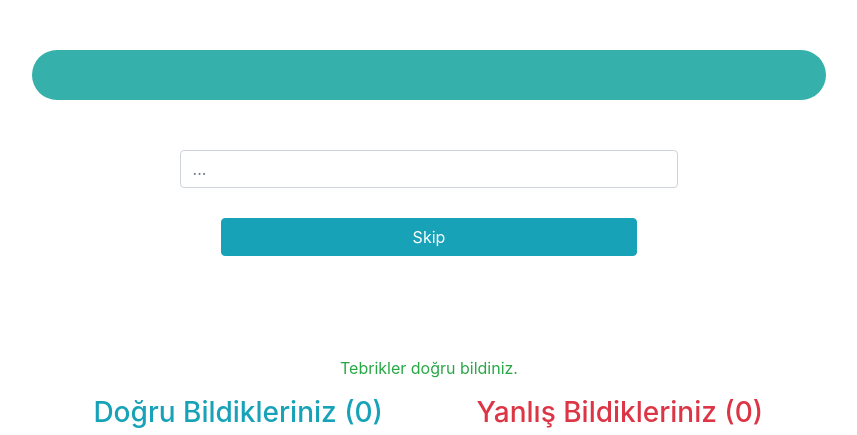
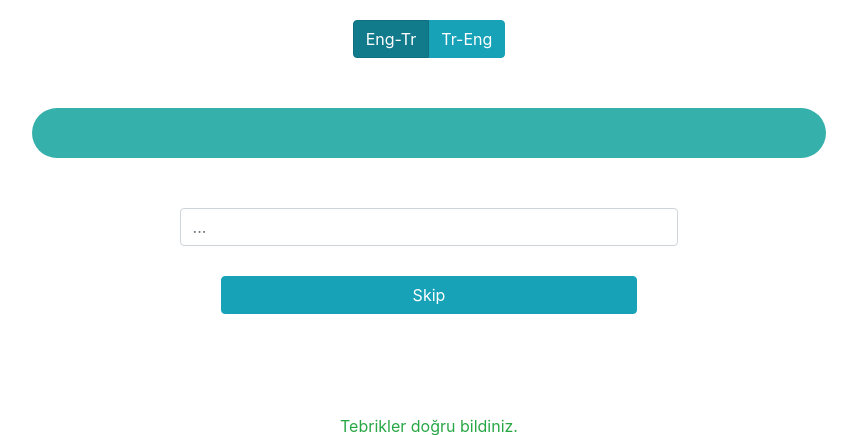
Before and after one commit to selamet/i-dont-speak-english, a Flask app: a page that uses app/templates/word/word_exercise.html in a window 1280 px wide. Shown: the part 56-491 px from the top of the page, without its empty margins (211-1068 px from the left). Run offline with Flask 2, Linux system fonts and the light colour scheme; tables that the repository leaves empty hold one stand-in row (values such as "Sample post"); parts of the project's set-up code (start-up, migrations or seed data) failed here and were passed over; some libraries are stand-ins or nearby versions.

Commit message:
radio button eklendi

```diff
--- a/app/static/css/style.css
+++ b/app/static/css/style.css
@@ -37,3 +37,7 @@ pre code {
     padding: 0;
     word-wrap: normal;
 }
+
+.center-block {
+    float: none !important
+}
--- a/app/templates/word/word_exercise.html
+++ b/app/templates/word/word_exercise.html
@@ -4,7 +4,6 @@
     <script src="https://code.jquery.com/jquery-3.4.1.js"
             integrity="sha256-WpOohJOqMqqyKL9FccASB9O0KwACQJpFTUBLTYOVvVU=" crossorigin="anonymous"></script>
     <script type="text/javascript" rel="script">
-
         var a = JSON.parse('{{ value|tojson|safe }}');
 
         function change_value(a) {
@@ -15,33 +14,27 @@
             return name
         }
 
+        $(document).ready(function () {
 
-        $(document).ready(function () {
+            var working_type = $('input[name=options]:checked').val();
+            console.log(working_type);
             var true_count = 0;
             var false_count = 0;
             var value = change_value(a);
-
             $this = $(this);
             var word = value.eng_word;
             var tr_word = value.turk_word;
-            console.log(tr_word);
-
-            console.log(tr_word.includes('İngilizce bilmiyorum'));
-
             $this.find('#value').html(word);
             $('.tebrikler ').hide();
 
-            $('.girilen').on('keyup', function (e ) {
+
+            $('.girilen').on('keyup', function (e) {
                 e.preventDefault();
                 var girilen = $this.find('.girilen').val();
                 console.log('girilen: ' + girilen + ' word:' + tr_word);
-
                 if (tr_word.includes(girilen.toLowerCase())) {
-
                     $('.tebrikler').show();
-
                     var delayInMilliseconds = 1000;
-
                     setTimeout(function () {
                         true_count++;
                         $('.dogru_bilinen').append(word + ' -> ' + tr_word + '</br>');
@@ -52,19 +45,15 @@
                         tr_word = new_word.turk_word;
                         $('.girilen').val('');
                         $('.tebrikler ').hide();
-
                     }, delayInMilliseconds);
+                }
+            });
 
 
-                }
-            });
             $('.skip').on('click', function (e) {
-
+                e.preventDefault();
                 var delayInMilliseconds = 1000;
-
                 setTimeout(function () {
-
-                    e.preventDefault();
                     $('.yanlis_bilinen').append(word + ' -> ' + tr_word + '</br>');
                     false_count++;
                     $('.false_count').html(false_count);
@@ -72,16 +61,16 @@
                     $this.find('#value').html(new_word.eng_word);
                     word = new_word.eng_word;
                     tr_word = new_word.turk_word;
-
-
                     $('.girilen').val('');
                 }, delayInMilliseconds);
-            })
+            });
+
+            $("#eng_tr").change(function () {
+                console.log('saü');
+            });
 
 
         });
-
-
     </script>
 
 
@@ -92,6 +81,21 @@
 {% block icerik %}
 
     <div class="col-12">
+
+        <div style="margin-top: 20px;" class="row h-100 justify-content-center align-items-center">
+            <div class="btn-group btn-group-toggle" data-toggle="buttons">
+                <label class="btn btn-info active">
+                    <input type="radio" name="options" id="eng_tr" value="eng_tr" autocomplete="off" checked> Eng-Tr
+                </label>
+                <label class="btn btn-info">
+                    <input type="radio" name="options" class="tr_eng" value="tr_eng" autocomplete="off"> Tr-Eng
+                </label>
+
+            </div>
+
+        </div>
+
+
         <div style=" background: #35b0ab; border-radius:25px;  height: 50px; text-align: center; margin-top: 50px; "
              class="offset-lg-0 info">
 
```
